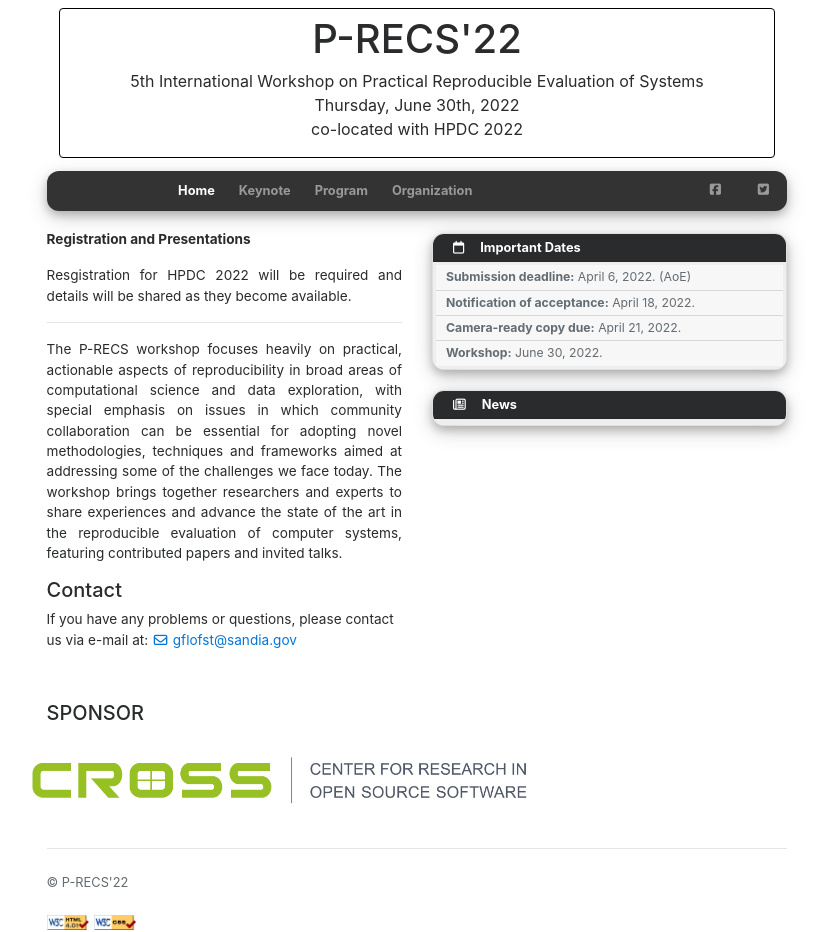
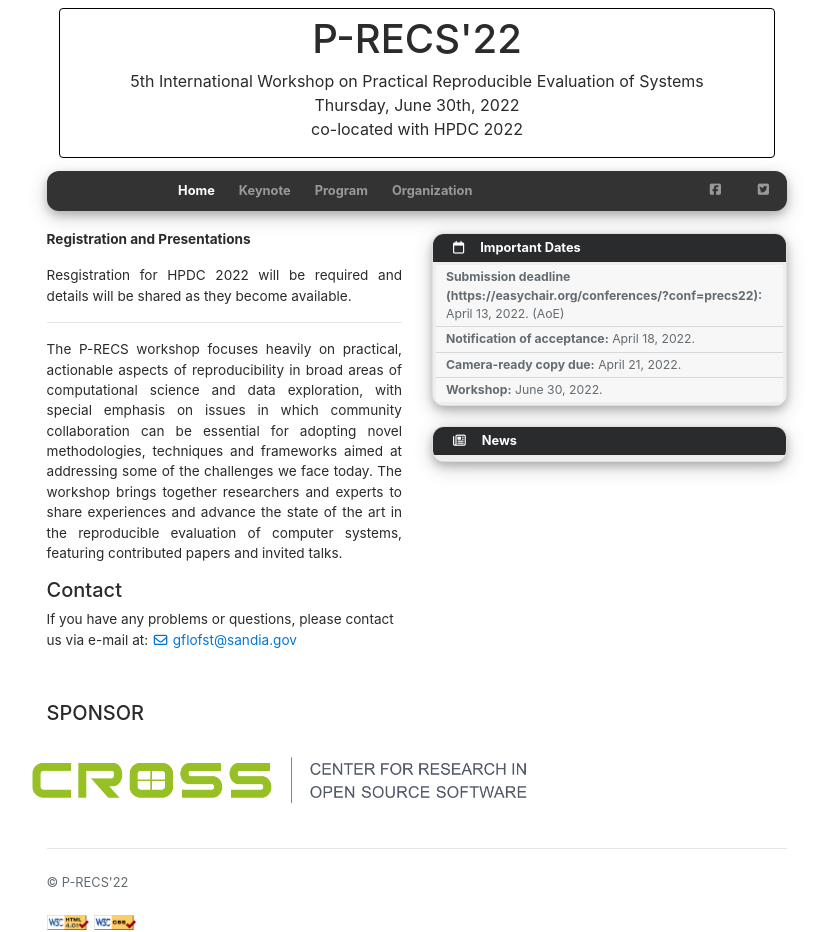
Before and after one commit to p-recs/2022, a Jekyll site: the page built from index.html, in a window 1280 px wide. Shown: the whole page, without its empty margins (223-1048 px from the left). Built offline with Jekyll 4.4.1, drawn with Linux system fonts in a browser that asks for light colours; nearby versions of some CDN libraries; library files that are not in the unit come from our copies.

Commit message:
Update conference.yml

```diff
--- a/_data/conference.yml
+++ b/_data/conference.yml
@@ -41,9 +41,9 @@ navbar:
   path: /organization
   visible: True
 deadlines:
-- date: 2022-4-6
+- date: 2022-4-13
   timezone: AoE
-  text: Submission deadline
+  text: Submission deadline (https://easychair.org/conferences/?conf=precs22)
   pass_due: False
 - date: 2022-4-18
   text: Notification of acceptance
```
